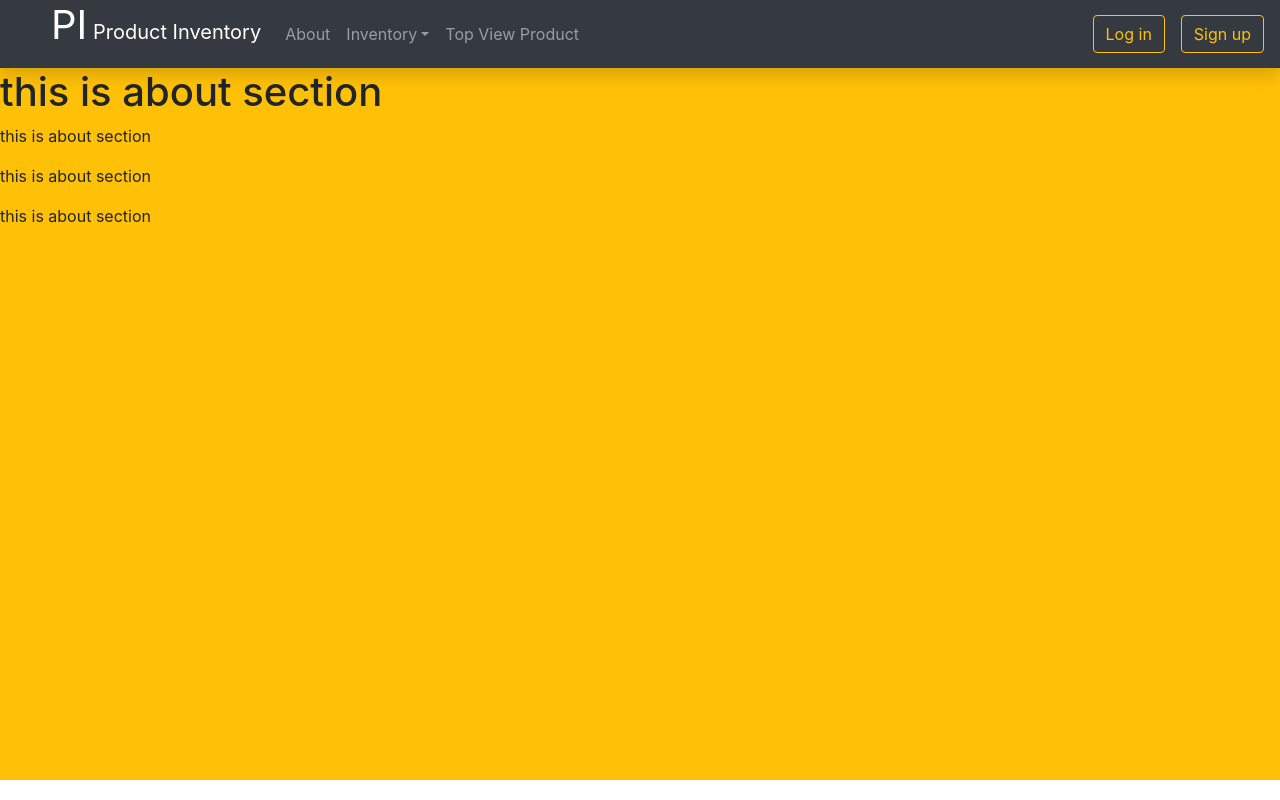
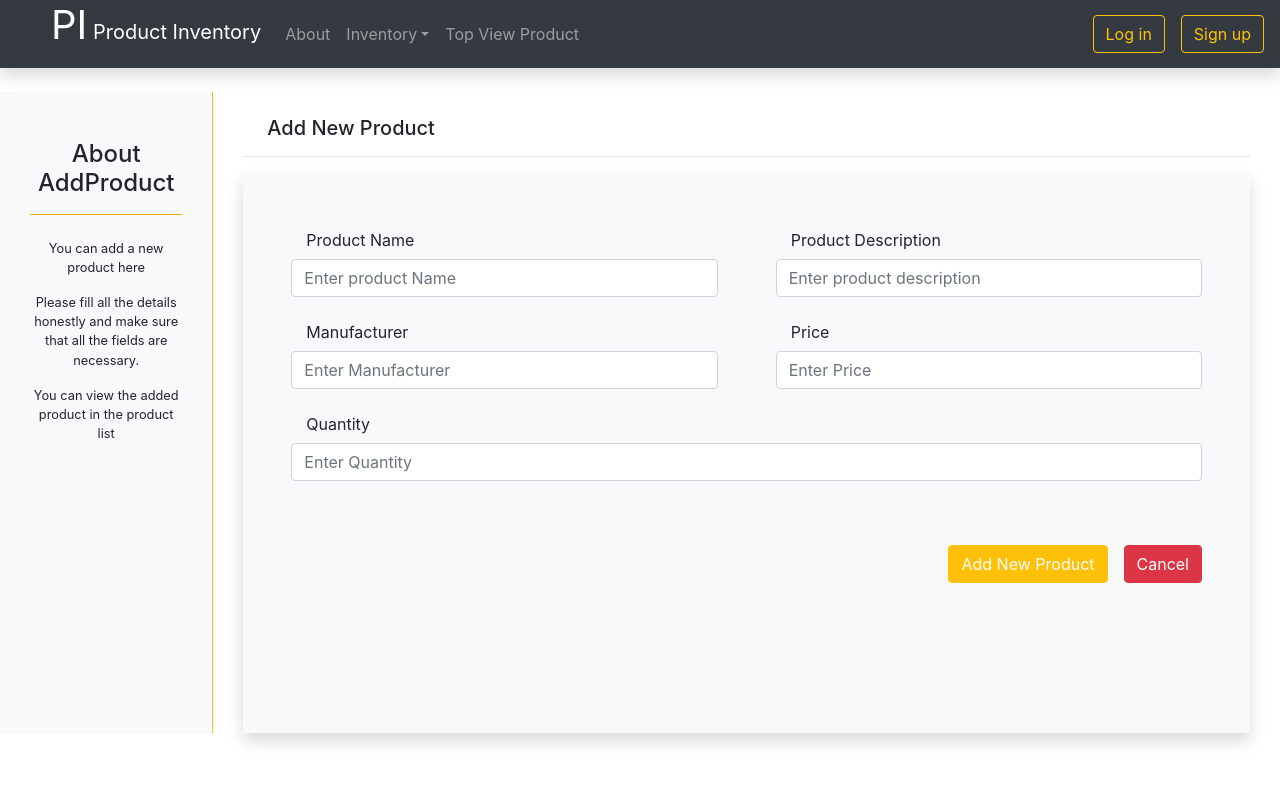
Before and after one commit to subrato-pattanaik/Product-Inventory, a React (Create React App) app: page /addProduct in a window 1280 px wide. Built offline with nearby package versions, Linux system fonts and the light colour scheme.

Commit message:
Added Add product Component

```diff
--- a/db.json
+++ b/db.json
@@ -36,5 +36,79 @@
       "mobileno": "9845211212",
       "id": 4
     }
+  ],
+  "products": [
+    {
+      "id": 1,
+      "productName": "Lenovo Desktop",
+      "productDesc": "Lenovo 16GB Ram 2TB harddisk i5 7th Generation",
+      "manufacturer": "Legend Holdings",
+      "price": 45000,
+      "quantity": 100
+    },
+    {
+      "id": 2,
+      "productName": "Mi Note 9 pro",
+      "productDesc": "A great smart phone with 8GB Ram, 128GB internal memory and many more feature.",
+      "manufacturer": "Xiaomi Inc.",
+      "price": 18000,
+      "quantity": 80
+    },
+    {
+      "id": 3,
+      "productName": "NIKON D5300 DSLR Camera",
+      "productDesc": "A DSLR camera with 18-55 mm and 70-300 mm Dual Lens Kit",
+      "manufacturer": "Nikon Corporation",
+      "price": 42999,
+      "quantity": 100
+    },
+    {
+      "id": 4,
+      "productName": "Samsung Refrigerator",
+      "productDesc": "Samsung 415 litres 3 Star Double Door Refrigerator, Easy Clean Steel RT42T546ESL/TL",
+      "manufacturer": "Samsung fridge manufacturer",
+      "price": 46490,
+      "quantity": 100
+    },
+    {
+      "id": 5,
+      "productName": "LG Inverter Split AC",
+      "productDesc": "LG 1.5 Ton 5 Star Inverter Split AC (Copper, LS-Q18YNZA, Convertible 4-in-1 Cooling, White)",
+      "manufacturer": "LG Electronics India ",
+      "price": 42990,
+      "quantity": 100
+    },
+    {
+      "productName": "",
+      "productDesc": "",
+      "manufacturer": "",
+      "price": "",
+      "quantity": "",
+      "id": 6
+    },
+    {
+      "productName": "",
+      "productDesc": "",
+      "manufacturer": "",
+      "price": "",
+      "quantity": "",
+      "id": 7
+    },
+    {
+      "productName": "",
+      "productDesc": "",
+      "manufacturer": "",
+      "price": "",
+      "quantity": "",
+      "id": 8
+    },
+    {
+      "productName": "sdfsdf",
+      "productDesc": "asdf",
+      "manufacturer": "sdfsdf",
+      "price": "12",
+      "quantity": "21",
+      "id": 9
+    }
   ]
 }
--- /dev/null
+++ b/src/components/AddProduct/AboutAddProduct.jsx
@@ -0,0 +1,20 @@
+import React from "react";
+import { Container } from "react-bootstrap";
+function AboutAddProduct() {
+  return (
+    <Container className="text-center pt-5">
+      <h4 className="display-6">About AddProduct</h4>
+      <hr className="mb-4 bg-warning" />
+      <div className="small lead mb-5">
+        <p>You can add a new product here</p>
+        <p>
+          Please fill all the details honestly and make sure that all the fields
+          are necessary.
+        </p>
+        <p>You can view the added product in the product list</p>
+      </div>
+    </Container>
+  );
+}
+
+export default AboutAddProduct;
--- a/src/components/AddProduct/AddProduct.css
+++ b/src/components/AddProduct/AddProduct.css
@@ -0,0 +1,4 @@
+.form-control:focus {
+  border-color: #ffc107;
+  box-shadow: inset 0 1px 1px rgba(0, 0, 0, 0.075), 0 0 8px #a17a05;
+}
--- a/src/components/AddProduct/AddProduct.jsx
+++ b/src/components/AddProduct/AddProduct.jsx
@@ -1,13 +1,37 @@
 import React from "react";
+import { Col, Container, Row } from "react-bootstrap";
 import { withRouter } from "react-router-dom";
+import AboutAddProduct from "./AboutAddProduct";
+import AddProductForm from "./AddProductForm";
 function AddProduct() {
   return (
-    <div style={{ background: "#ffc107", minHeight: "89vh" }}>
-      <h1>this is about section</h1>
-      <p>this is about section</p>
-      <p>this is about section</p>
-      <p>this is about section</p>
-    </div>
+    <Container fluid className="mt-4 mb-5">
+      <Row>
+        <Col sm={2} className="border-right border-warning bg-light">
+          <AboutAddProduct />
+        </Col>
+        <Col sm={10}>
+          <Container>
+            <Row>
+              <Col>
+                <h5 className="display-6 mt-4 ml-4">Add New Product</h5>
+                <hr />
+              </Col>
+            </Row>
+            <Row>
+              <Col>
+                <Container
+                  className="bg-light shadow p-5"
+                  style={{ minHeight: "70vh", background: "#ede8e8" }}
+                >
+                  <AddProductForm />
+                </Container>
+              </Col>
+            </Row>
+          </Container>
+        </Col>
+      </Row>
+    </Container>
   );
 }
 
--- /dev/null
+++ b/src/components/AddProduct/AddProductForm.jsx
@@ -0,0 +1,137 @@
+import React, { useState, useContext } from "react";
+import { withRouter, useHistory, Prompt } from "react-router-dom";
+import "./AddProduct.css";
+import { useForm } from "react-hook-form";
+import { UserContextAPI } from "../ContextAPI/UserContextAPI";
+import { Col, Button, Form } from "react-bootstrap";
+
+import axios from "axios";
+
+function AddProductForm() {
+  const { user } = useContext(UserContextAPI);
+  const [validated, setValidated] = useState(false);
+  const [isDirty, setIsDirty] = useState(false);
+  const { register, handleSubmit } = useForm({});
+
+  let navigation = useHistory();
+  const onSubmit = (formData) => {
+    if (user && validated) {
+      axios.post("http://localhost:4000/products", formData);
+      setIsDirty(false);
+      navigation.push({
+        pathname: "/productList",
+        state: { added: "pass" },
+      });
+    } else {
+      if (validated) {
+        setIsDirty(false);
+        navigation.push({
+          pathname: "/Login",
+          state: { addProduct: "pass" },
+        });
+      }
+      setValidated(true);
+    }
+  };
+
+  return (
+    <>
+      <Form noValidate validated={validated} onSubmit={handleSubmit(onSubmit)}>
+        <Form.Row>
+          <Form.Group as={Col} className="mr-5">
+            <Form.Label column>Product Name</Form.Label>
+            <Form.Control
+              name="productName"
+              placeholder="Enter product Name"
+              required
+              onChange={() => setIsDirty(true)}
+              ref={register}
+            />
+            <Form.Control.Feedback type="invalid">
+              Please enter valid product name
+            </Form.Control.Feedback>
+          </Form.Group>
+
+          <Form.Group as={Col}>
+            <Form.Label column>Product Description</Form.Label>
+            <Form.Control
+              name="productDesc"
+              placeholder="Enter product description"
+              required
+              onChange={() => setIsDirty(true)}
+              ref={register}
+            />
+            <Form.Control.Feedback type="invalid">
+              Please enter valid product description
+            </Form.Control.Feedback>
+          </Form.Group>
+        </Form.Row>
+
+        <Form.Row>
+          <Form.Group as={Col} className="mr-5">
+            <Form.Label column>Manufacturer</Form.Label>
+            <Form.Control
+              name="manufacturer"
+              placeholder="Enter Manufacturer"
+              required
+              onChange={() => setIsDirty(true)}
+              ref={register}
+            />
+            <Form.Control.Feedback type="invalid">
+              Please enter valid manufacturer
+            </Form.Control.Feedback>
+          </Form.Group>
+
+          <Form.Group as={Col} controlId="formBasicPrice">
+            <Form.Label column>Price</Form.Label>
+            <Form.Control
+              type="number"
+              name="price"
+              placeholder="Enter Price"
+              required
+              onChange={() => setIsDirty(true)}
+              ref={register}
+            />
+            <Form.Control.Feedback type="invalid">
+              Please enter valid Price
+            </Form.Control.Feedback>
+          </Form.Group>
+        </Form.Row>
+
+        <Form.Row>
+          <Form.Group as={Col}>
+            <Form.Label column>Quantity</Form.Label>
+            <Form.Control
+              type="number"
+              name="quantity"
+              placeholder="Enter Quantity"
+              required
+              onChange={() => setIsDirty(true)}
+              ref={register}
+              max="100"
+            />
+            <Form.Control.Feedback type="invalid">
+              Please Quantity in number format and quanitity should be less than
+              100
+            </Form.Control.Feedback>
+          </Form.Group>
+        </Form.Row>
+        <div className="d-flex justify-content-end">
+          <Button variant="warning" type="submit" className="text-white mt-5">
+            Add New Product
+          </Button>
+          <Button
+            variant="danger"
+            onClick={() => navigation.push("./productList")}
+            className=" mt-5 ml-3"
+          >
+            Cancel
+          </Button>
+        </div>
+      </Form>
+      <Prompt when={isDirty} message="Are you sure you want to leave ?" />
+    </>
+  );
+}
+
+export default withRouter(AddProductForm);
--- a/src/components/AllRoute/AllRoute.css
+++ b/src/components/AllRoute/AllRoute.css
@@ -1,13 +1,13 @@
 .loader {
-  position: absolute;
-  top: 50%;
-  left: 50%;
+  position: fixed;
+  top: 47%;
+  left: 46%;
   transform: translate(-50%, -50%);
-  border: 4px solid #f3f3f3;
+  border: 5px solid #f3f3f3;
   box-sizing: border-box;
   border-radius: 50%;
-  border-top: 4px solid #ffc107;
-  border-left: 4px solid #ffc107;
+  border-top: 5px solid #ffc107;
+  border-left: 5px solid #ffc107;
   width: 60px;
   height: 60px;
   animation: spin 1s linear infinite;
--- a/src/components/Login/Login.jsx
+++ b/src/components/Login/Login.jsx
@@ -73,6 +73,13 @@ function Login() {
                         </Alert.Heading>
                       </Alert>
                     )}
+                    {!!location?.state?.addProduct && (
+                      <Alert variant="danger">
+                        <Alert.Heading>
+                          Login First then add the product
+                        </Alert.Heading>
+                      </Alert>
+                    )}
 
                     <h3 className="display-4 text-warning text-center font-weight-bold">
                       PI Login
--- a/src/components/Profile/Profile.jsx
+++ b/src/components/Profile/Profile.jsx
@@ -19,7 +19,7 @@ function Profile() {
         >
           <Row noGutters>
             <Col>
-              <Container className="bg-light my-3">
+              <Container className="bg-light my-5">
                 <Row className="mx-auto">
                   <Col>
                     <Row>
```
Also changed, not shown: src/components/Profile/ProfileForm.jsx (+7 -29 lines), 1 other file (tests, documents, lock files or other folders).
